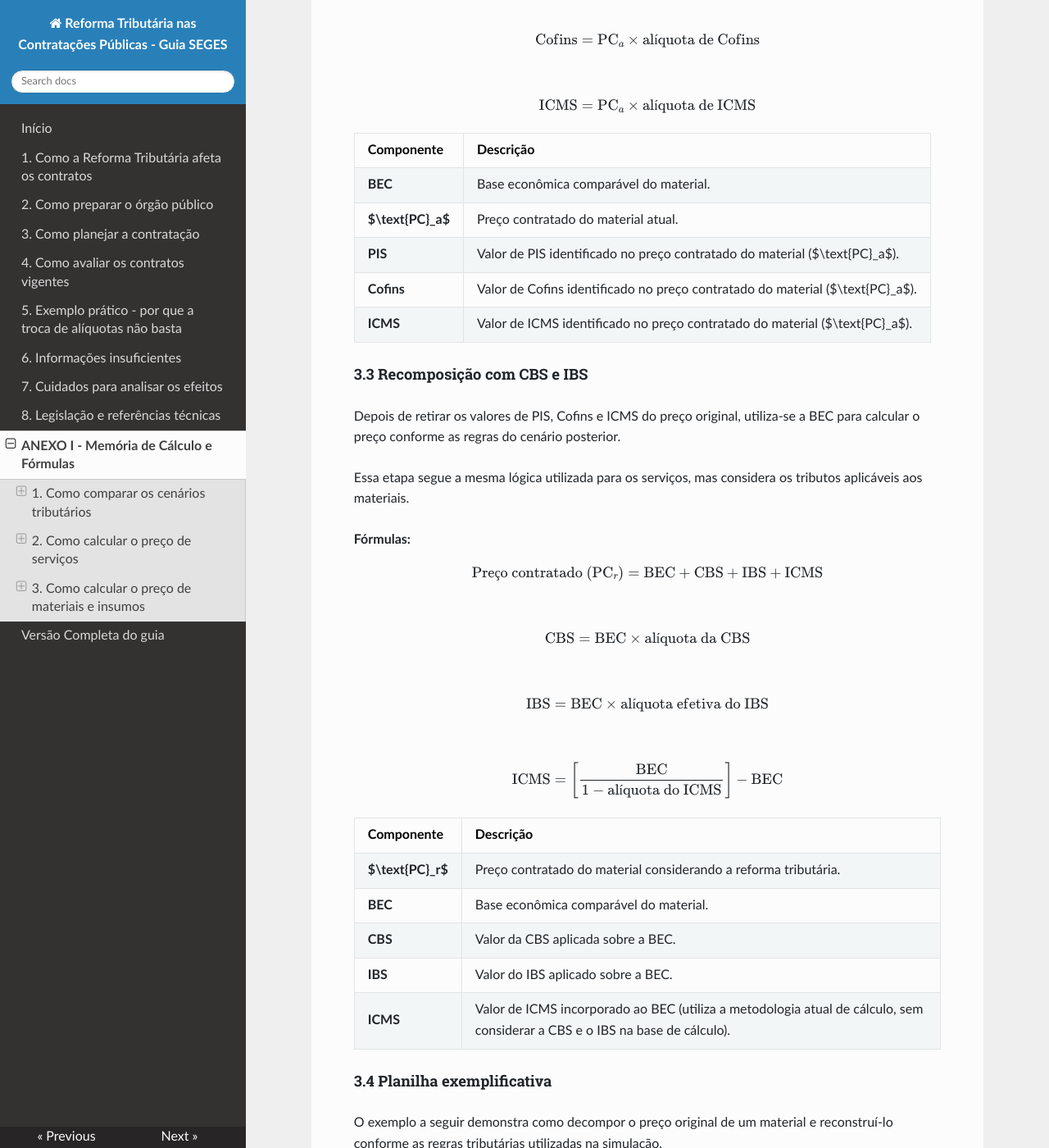
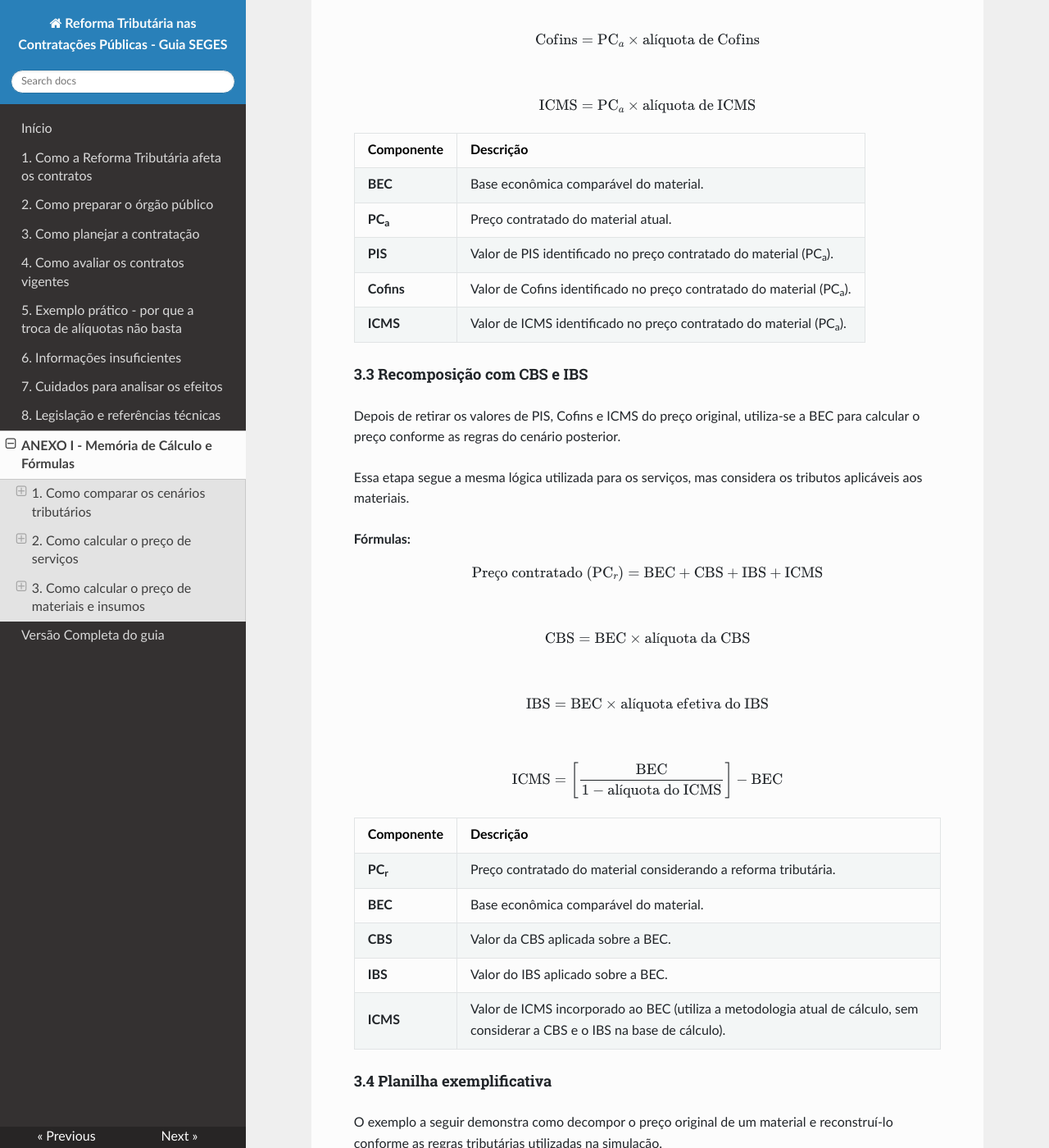
Before and after one commit to emilix10-bit/guia-RT2026-dedicacao-exclusiva, an MkDocs documentation site: the page built from docs/09-anexo-1-memoria-de-calculo.md, in a window 1280 px wide and 1400 px high, scrolled down 3601 px. Shown: the whole window at 82% size. Built offline with MkDocs 1.6.1, drawn with Linux system fonts in a browser that asks for light colours; nearby versions of some CDN libraries; some of the changed text lies outside the part shown.

Commit message:
Update mathematical notation and descriptions in document

```diff
--- a/docs/09-anexo-1-memoria-de-calculo.md
+++ b/docs/09-anexo-1-memoria-de-calculo.md
@@ -53,11 +53,11 @@ $$\text{ISS} = \text{PC}_a \times \text{alíquota do ISS}$$
 
 | Componente | Descrição |
 | :--- | :--- |
-| **$\text{PC}_a$** | Preço contratado atual. |
+| **PC<sub>a</sub>** | Preço contratado atual. |
 | **BEC** | Base econômica comparável do serviço. |
-| **PIS** | Valor de PIS incorporado ao preço do serviço ($\text{PC}_a$). |
-| **Cofins** | Valor de Cofins incorporado ao preço do serviço ($\text{PC}_a$). |
-| **ISS** | Valor de ISS incorporado ao preço do serviço ($\text{PC}_a$). |
+| **PIS** | Valor de PIS incorporado ao preço do serviço (PC<sub>a</sub>). |
+| **Cofins** | Valor de Cofins incorporado ao preço do serviço (PC<sub>a</sub>). |
+| **ISS** | Valor de ISS incorporado ao preço do serviço (PC<sub>a</sub>). |
 
 #### 2.2. Recomposição considerando a CBS e o IBS
 
@@ -73,7 +73,7 @@ $$\text{ISS} = \left[ \frac{\text{BEC}}{1 - \text{ISS}} \right] - \text{BEC}$$
 
 | Componente | Descrição |
 | :--- | :--- |
-| **$\text{PC}_r$** | Preço contratado considerando a reforma tributária. |
+| **PC<sub>r</sub>** | Preço contratado considerando a reforma tributária. |
 | **BEC** | Base econômica comparável. |
 | **CBS** | Valor da CBS aplicada sobre a BEC. |
 | **IBS** | Valor do IBS aplicado sobre a BEC. |
@@ -106,10 +106,10 @@ $$\text{ICMS} = \text{PC}_a \times \text{alíquota de ICMS}$$
 | Componente | Descrição |
 | :--- | :--- |
 | **BEC** | Base econômica comparável do material. |
-| **$\text{PC}_a$** | Preço contratado do material atual. |
-| **PIS** | Valor de PIS identificado no preço contratado do material ($\text{PC}_a$). |
-| **Cofins** | Valor de Cofins identificado no preço contratado do material ($\text{PC}_a$). |
-| **ICMS** | Valor de ICMS identificado no preço contratado do material ($\text{PC}_a$). |
+| **PC<sub>a</sub>** | Preço contratado do material atual. |
+| **PIS** | Valor de PIS identificado no preço contratado do material (PC<sub>a</sub>). |
+| **Cofins** | Valor de Cofins identificado no preço contratado do material (PC<sub>a</sub>). |
+| **ICMS** | Valor de ICMS identificado no preço contratado do material (PC<sub>a</sub>). |
 
 #### 3.3 Recomposição com CBS e IBS
 
@@ -125,7 +125,7 @@ $$\text{ICMS} = \left[ \frac{\text{BEC}}{1 - \text{alíquota do ICMS}} \right] -
 
 | Componente | Descrição |
 | :--- | :--- |
-| **$\text{PC}_r$** | Preço contratado do material considerando a reforma tributária. |
+| **PC<sub>r</sub>** | Preço contratado do material considerando a reforma tributária. |
 | **BEC** | Base econômica comparável do material. |
 | **CBS** | Valor da CBS aplicada sobre a BEC. |
 | **IBS** | Valor do IBS aplicado sobre a BEC. |
```
